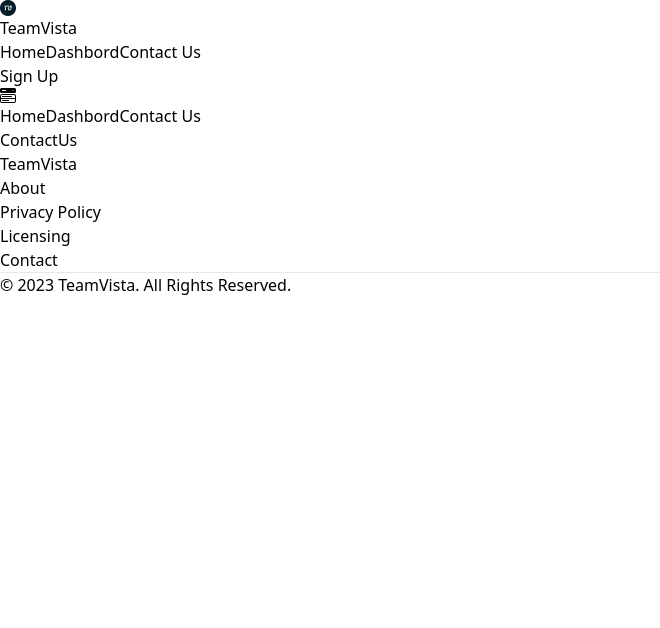
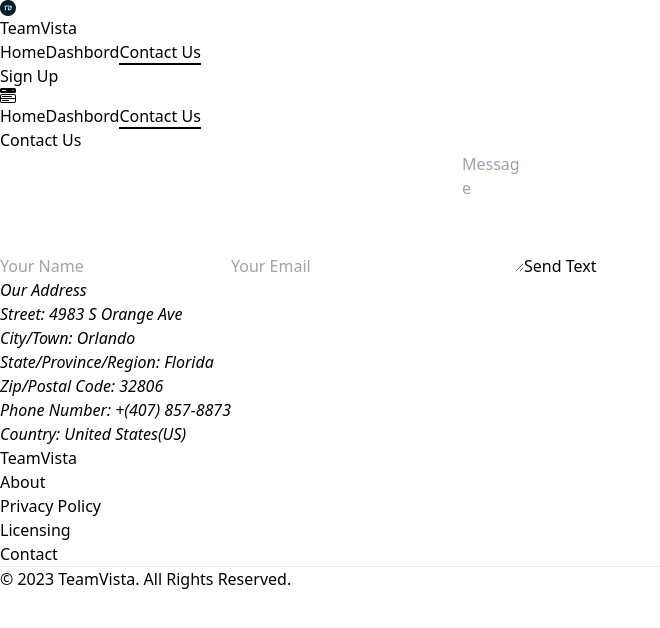
Before and after one commit to Dodul01/TeamVist-Client, a React (Vite) app: page /contactUs in a window 1280 px wide. Shown: the top 628 px of the page, without its empty margins (0-660 px from the left). Built offline with nearby package versions, Linux system fonts and the light colour scheme; no server answers.

Commit message:
contact us and error page added

```diff
--- a/src/App.css
+++ b/src/App.css
@@ -0,0 +1,4 @@
+.active{
+    border-bottom: 2px solid black;
+
+}
--- a/src/Components/DashbordNav/DashbordNav.jsx
+++ b/src/Components/DashbordNav/DashbordNav.jsx
@@ -8,6 +8,7 @@
     const [userData, setUserData] = useState({});
     const { signOutUser } = useAppContext();
     const navigate = useNavigate();
+    const [loading, setLoading] = useState(true);
 
     const handleSignOut = () => {
         signOutUser()
@@ -24,7 +25,17 @@
         fetch(`https://team-vista-server.vercel.app/users?email=${user?.email}`)
             .then((res) => res.json())
             .then(data => setUserData(data[0]))
-    }, [isLoading])
+
+        if (userData?.userRole) {
+            setLoading(false);
+        }
+    }, [isLoading, userData?.userRole])
+
+
+
+    if (loading) {
+        return <p>Loading...</p>;
+    }
 
     return (
         <div>
--- a/src/Context/AppContextProvider.jsx
+++ b/src/Context/AppContextProvider.jsx
@@ -27,7 +27,6 @@
 
 
   const updateUserProfile = (name, photo) => {
-    setIsLoading(true);
     return updateProfile(auth.currentUser, { displayName: name, photoURL: photo })
   }
 
@@ -47,8 +46,8 @@
     const unsubscribe = () => {
       onAuthStateChanged(auth, (user) => {
         if (user) {
+          setIsLoading(false);
           setUser(user);
-          setIsLoading(false);
         } else {
           console.log('User Not Found');
           setIsLoading(false)
@@ -56,6 +55,7 @@
       })
     }
 
+    setIsLoading(false)
     return () => {
       unsubscribe()
     }
--- a/src/Pages/ContactUs/ContactUs.jsx
+++ b/src/Pages/ContactUs/ContactUs.jsx
@@ -1,9 +1,39 @@
 import React from 'react'
+import toast from 'react-hot-toast'
 
 const ContactUs = () => {
+
+  const handleText = (e) => {
+    e.preventDefault()
+    if (e.target.name.value && e.target.email.value && e.target.text.value) {
+      toast.success('Thanks you for ccontacting with us we will reach you soon.')
+      e.target.reset()
+    } else {
+      toast.error('Please fill all information.')
+    }
+  }
+
   return (
     <div>
-      ContactUs
+      <h1 className='text-xl font-semibold text-center'>Contact Us</h1>
+      <form onSubmit={handleText} className='flex items-center flex-col max-w-xl mx-auto'>
+        <input name='name' className='border w-full p-2 m-2' placeholder='Your Name' type="name" />
+        <input name='email' className='border w-full p-2 m-2' placeholder='Your Email' type="email" />
+        <textarea name='text' className='border w-full p-2 m-2' placeholder='Message' cols="5" rows="5"></textarea>
+        <button className='ml-3 text-lg font-medium border-2 border-solid border-[#051d2a] rounded-lg px-3 hover:bg-[#051d2a] hover:text-white transition w-[90%]'>Send Text</button>
+      </form>
+
+      <div className='m-2'>
+        <address>
+          <h3 className='text-xl font-bold mb-2'>Our Address</h3>
+          <p className='text-lg font-semibold'>Street:	4983 S Orange Ave</p>
+          <p className='text-lg font-semibold'>City/Town:	Orlando</p>
+          <p className='text-lg font-semibold'>State/Province/Region:	Florida</p>
+          <p className='text-lg font-semibold'>Zip/Postal Code:	32806</p>
+          <p className='text-lg font-semibold'>Phone Number:	+(407) 857-8873</p>
+          <p className='text-lg font-semibold'>Country:	United States(US)</p>
+        </address>
+      </div>
     </div>
   )
 }
--- a/src/Pages/EmployeeList/EmployeeList.jsx
+++ b/src/Pages/EmployeeList/EmployeeList.jsx
@@ -16,6 +16,7 @@
   const [allUsers, setAllUsers] = useState([])
   const [showModal, setShowModal] = useState(false);
   const [modalData, setModalData] = useState({});
+  const [loading, setLoading] = useState(true);
 
   const handleVerify = (data) => {
     fetch(`https://team-vista-server.vercel.app/users?email=${user?.email}`, {
@@ -38,21 +39,36 @@
     setShowModal(true);
   }
 
+
   useEffect(() => {
-    const unsubscribe = () => {
-      fetch(`https://team-vista-server.vercel.app/users?email=${user?.email}`)
-        .then((res) => res.json())
-        .then(data => setUserData(data[0]))
+    const fetchData = async () => {
+      try {
+        const userDataResponse = await fetch(`https://team-vista-server.vercel.app/users?email=${user?.email}`);
+        const userDataJson = await userDataResponse.json();
+        setUserData(userDataJson[0]);
+      } catch (error) {
+        console.error('Error fetching user data:', error);
+      }
 
-      fetch('https://team-vista-server.vercel.app/users')
-        .then((res) => res.json())
-        .then(data => setAllUsers(data))
-    }
+      try {
+        const allUsersResponse = await fetch('https://team-vista-server.vercel.app/users');
+        const allUsersJson = await allUsersResponse.json();
+        setAllUsers(allUsersJson);
+      } catch (error) {
+        console.error('Error fetching all users data:', error);
+      } finally {
+        setLoading(false);
+      }
+    };
 
-    return () => {
-      unsubscribe();
-    }
-  }, [user, isLoading, allUsers])
+    fetchData();
+  }, [user, loading, allUsers]);
+
+
+  if (loading) {
+    return <p>Loading...</p>;
+  }
+
 
   return (
     <div className='min-h-screen mx-5'>
@@ -91,7 +107,7 @@
                       : <FaSquareXmark onClick={() => handleVerify(data)} className="text-3xl text-red-500 cursor-pointer" />
                     }</td>
                     <td className="flex p-1 border">
-                      <button onClick={()=> handleModal(data)} className='ml-3 text-base flex items-center font-normal border-2 border-solid rounded-lg p-2 bg-[#051d2a] text-white transition' disabled={!data.isVerifyed}><MdOutlinePayment /> Pay</button>
+                      <button onClick={() => handleModal(data)} className='ml-3 text-base flex items-center font-normal border-2 border-solid rounded-lg p-2 bg-[#051d2a] text-white transition' disabled={!data.isVerifyed}><MdOutlinePayment /> Pay</button>
                       <Link to={`/dashbord/details/${data.email}`} className='ml-3 text-base flex items-center font-normal border-2 border-solid rounded-lg p-2 bg-[#051d2a] text-white transition'><BiSolidUserDetail /> Details</Link>
                     </td>
                   </tr>
--- /dev/null
+++ b/src/Pages/Error/Error.jsx
@@ -0,0 +1,14 @@
+import { useNavigate } from 'react-router-dom';
+import ErrorPoster from '../../../public/404.png';
+
+const Error = () => {
+    const navigate = useNavigate();
+    return (
+        <div className='flex items-center justify-center flex-col'>
+            <img className='h-[80vh]' src={ErrorPoster} alt="error" />
+            <button onClick={() => navigate('/')} className='ml-3 text-lg font-medium border-2 border-solid border-[#051d2a] rounded-lg px-3 hover:bg-[#051d2a] hover:text-white transition'>Go Home</button>
+        </div>
+    )
+}
+
+export default Error
--- a/src/Pages/SignIn/SignIn.jsx
+++ b/src/Pages/SignIn/SignIn.jsx
@@ -6,7 +6,7 @@
 import { useEffect, useState } from "react";
 
 const SignIn = () => {
-  const { signInUser, setUserRole } = useAppContext();
+  const { signInUser, setUserRole, setIsLoading } = useAppContext();
   const { register, handleSubmit, reset, formState: { errors } } = useForm();
   const [firedList, setFiredList] = useState([]);
 
@@ -15,28 +15,28 @@
   const onSubmit = (data) => {
     const isFired = firedList.some((firedUser) => firedUser.email === data.email)
 
-    if(isFired){
+    if (isFired) {
       return toast.error("Sorry Can't Sign In You Are Fired")
     }
 
     signInUser(data.email, data.password)
       .then((userCurrent) => {
         toast.success('Log In Sucessfully');
+        setIsLoading(false)
         navigate('/dashbord')
       })
       .catch((error) => {
         console.log(error);
         toast.error('Can not log in')
       })
-
     reset()
   }
 
-  useEffect(()=>{
+  useEffect(() => {
     fetch('https://team-vista-server.vercel.app/firedList')
-        .then((res)=> res.json())
-        .then(data => setFiredList(data))
-  },[])
+      .then((res) => res.json())
+      .then(data => setFiredList(data))
+  }, [])
 
   return (
     <div className="flex lg:flex-row flex-col items-center justify-center max-w-[1660px] h-screen gap-4 mx-auto text-[#051d2a]">
--- a/src/Pages/SignUp/SignUp.jsx
+++ b/src/Pages/SignUp/SignUp.jsx
@@ -47,9 +47,9 @@
               .then((res) => res.json())
               .then(data => {
                 if (data.insertedId) {
-                  setIsLoading(false);
+                  // setIsLoading(false);
+                  navigate('/dashbord');
                   toast.success('User created sucessfully')
-                  navigate('/dashbord');
                 }
               })
           })
@@ -61,8 +61,6 @@
         toast.error('can not sign up')
         console.log(error);
       })
-
-
     reset();
   }
 
--- a/src/Router/Router.jsx
+++ b/src/Router/Router.jsx
@@ -11,11 +11,13 @@
 import Progress from "../Pages/Progress/Progress";
 import WorkSheet from "../Components/WorkSheet/WorkSheet";
 import PaymentHistory from "../Pages/PaymentHistory/PaymentHistory";
+import Error from "../Pages/Error/Error";
 
 const router = createBrowserRouter([
   {
     path: '/',
     element: <App />,
+    errorElement: <Error />,
     children: [
       {
         path: '/',
```
Also changed, not shown: public/404.png (added).
